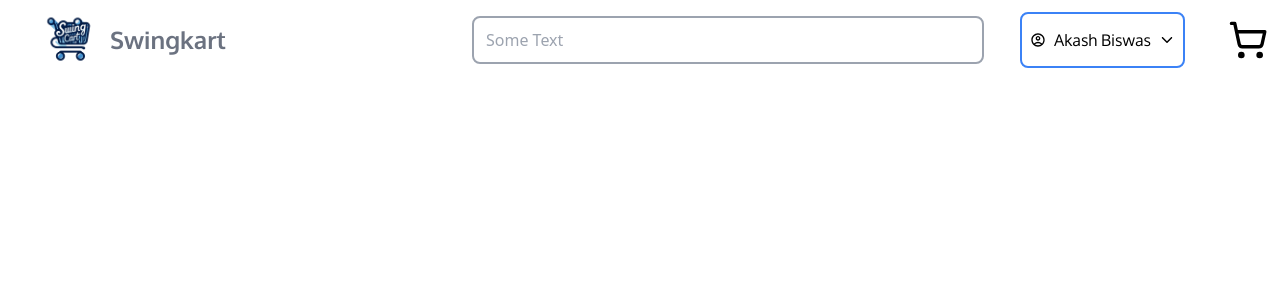
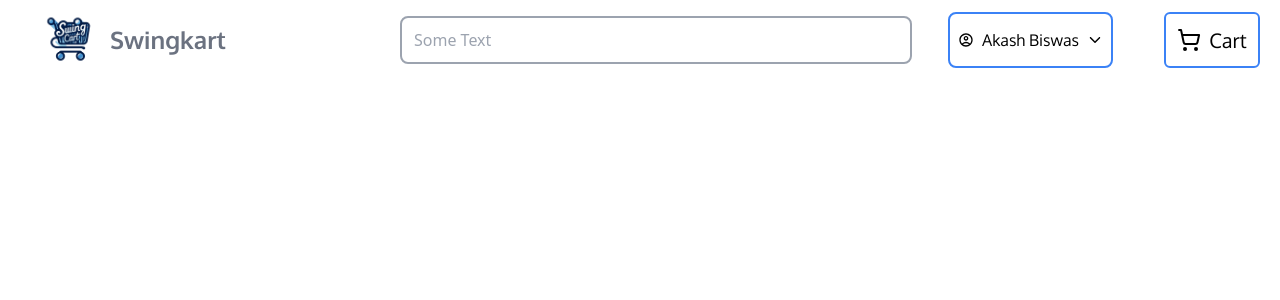
Before and after one commit to akashsWorld/e-commerce-platform, a React (Create React App) app in the folder frontend/: page / in a window 1280 px wide. Shown: the top 300 px of the page. Built offline with nearby package versions, Linux system fonts and the light colour scheme.

Commit message:
Som minor fixes done on the Navbar.

```diff
--- a/frontend/src/components/Navbar.tsx
+++ b/frontend/src/components/Navbar.tsx
@@ -109,9 +109,10 @@ const Navbar = ({
             />
           </div>
         )}
-        <p className="p-3 w-fit">
-          <Link to={''}><LuShoppingCart className="h-full w-10"/></Link>
-        </p>
+        <Link to={''} className="flex my-3 mx-5 min-w-24 gap-2 cursor-pointer justify-center items-center border-2 p-2 rounded-md border-blue-500 hover:bg-blue-500 hover:text-white transition-color duration-150 ease-out">
+          <LuShoppingCart className="w-6 h-full" />
+          <p className="text-xl font-oxygen font-normal">Cart</p>
+        </Link>
       </div>
     </nav>
   );
--- a/frontend/src/index.css
+++ b/frontend/src/index.css
@@ -17,6 +17,6 @@
         @apply flex flex-row gap-2  border-2 min-h-14 w-fit items-center font-oxygen justify-center p-2 rounded-lg border-blue-500 font-[400] transition-colors duration-150
     }
     .user-info__hover{
-        @apply border-none bg-blue-500 text-white font-oxygen font-[400]
+        @apply  bg-blue-500 text-white font-oxygen font-[400]
     }
 }
```
